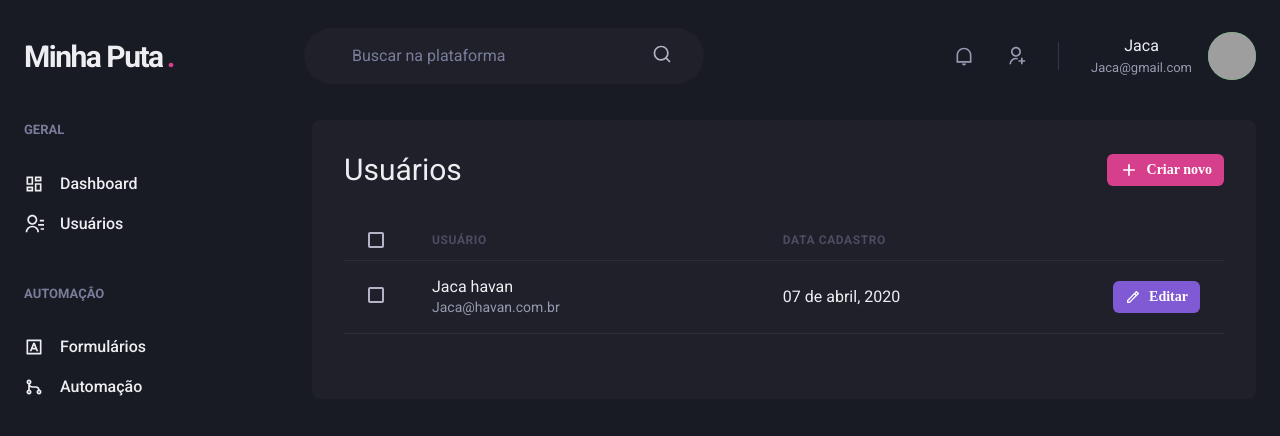
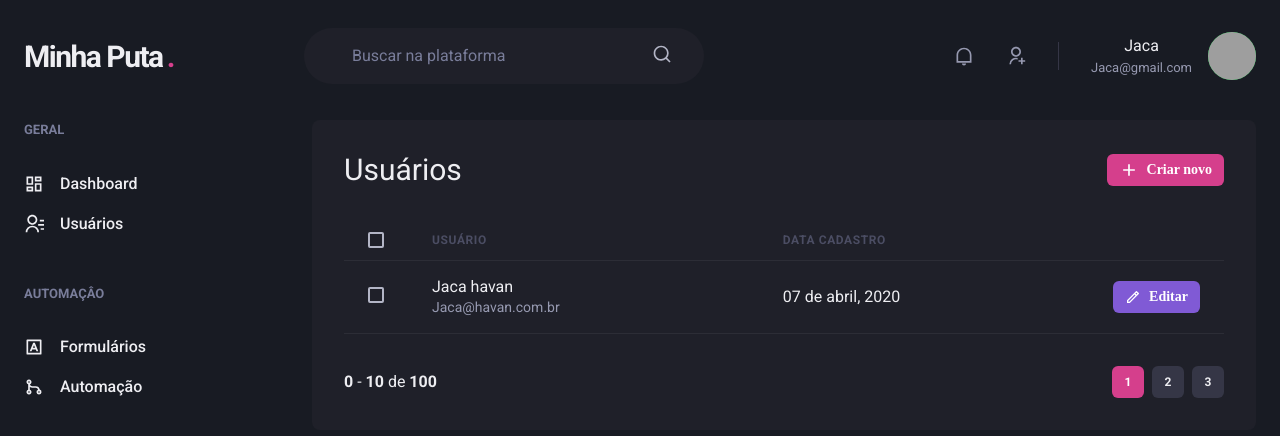
Before and after one commit to arcangeloBiel/DashGo, a Next.js app: page /users in a window 1280 px wide. Shown: the top 436 px of the page. Built offline with nearby package versions, Linux system fonts and the light colour scheme; grey boxes are pictures that could not be loaded.

Commit message:
Componente: Pagination

```diff
--- /dev/null
+++ b/src/components/Pagination.tsx
@@ -0,0 +1,41 @@
+import { Box, Button, Stack } from "@chakra-ui/react";
+
+export function Pagination() {
+  return (
+    <Stack direction="row" mt="8" justify="space-between" align="center">
+      <Box>
+          <strong>0</strong> - <strong>10</strong> de <strong>100</strong>
+      </Box>
+      <Stack direction="row" spacing="2">
+      <Button
+        size="sm"
+        fontSize="xs"
+        width="4"
+        colorScheme="pink"
+        disabled
+        _disabled={{ bg: "pink.500", cursor: "default" }}
+      >
+        1
+      </Button>
+      <Button
+        size="sm"
+        fontSize="xs"
+        width="4"
+        bg="gray.700"
+        _hover={{ bg: "gray.500" }}
+      >
+        2
+      </Button>
+      <Button
+        size="sm"
+        fontSize="xs"
+        width="4"
+        bg="gray.700"
+        _hover={{ bg: "gray.500" }}
+      >
+        3
+      </Button>
+      </Stack>
+    </Stack>
+  );
+}
--- a/src/pages/dashboard.tsx
+++ b/src/pages/dashboard.tsx
@@ -1,7 +1,7 @@
 import { Flex, SimpleGrid, Box, Text, theme } from "@chakra-ui/react";
 import dynamic from "next/dynamic";
-import { Sidebar } from "../components/Form/Sidebar";
 import { Header } from "../components/Header";
+import { Sidebar } from "../components/Sidebar";
 
 //dynamic usando para carregar componente de forma dinamica
 const Chart = dynamic(() => import("react-apexcharts"), {
--- a/src/pages/users/index.tsx
+++ b/src/pages/users/index.tsx
@@ -1,10 +1,4 @@
-import {
-  Text,
-  Box,
-  Button,
-  Checkbox,
-  Flex,
-  Heading,
+import { Text, Box, Button, Checkbox, Flex, Heading,
   Icon,
   Table,
   Tbody,
@@ -15,8 +9,9 @@
 } from "@chakra-ui/react";
 import { RiAddLine, RiPencilLine } from "react-icons/ri";
 
-import { Sidebar } from "../../components/Form/Sidebar";
+import { Sidebar } from "../../components/Sidebar";
 import { Header } from "../../components/Header";
+import { Pagination } from "../../components/Pagination";
 
 export default function UserList() {
   return (
@@ -81,6 +76,7 @@
               </Tr>
             </Tbody>
           </Table>
+          <Pagination />
         </Box>
       </Flex>
     </Box>
```
Also changed, not shown: src/components/Sidebar.tsx (renamed from src/components/Form/Sidebar.tsx).
